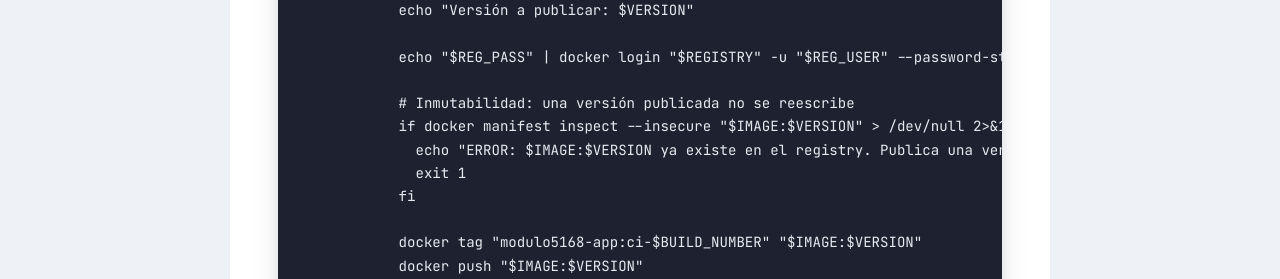
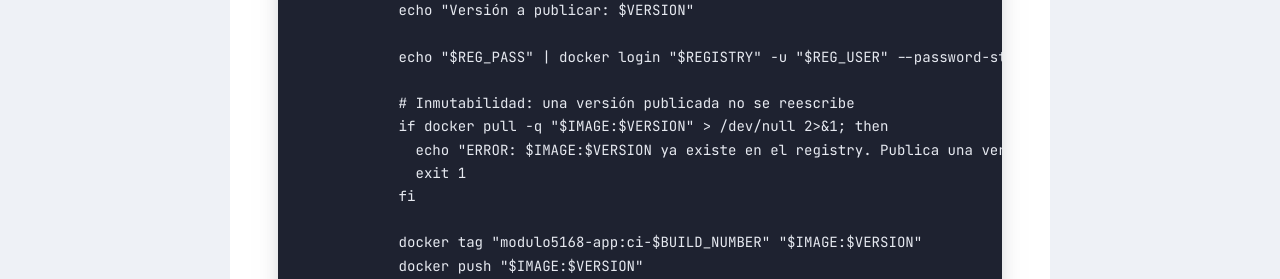
Before and after one commit to sergio79cs/modulo5168, a Jekyll site: the page built from ut01/sesion8.md, in a window 1280 px wide and 1400 px high, scrolled down 7460 px. Shown: the part 1118-1397 px from the top of the window. Built offline with Jekyll 4.4.1, drawn with Linux system fonts in a browser that asks for light colours; our own code applies the rules of GitHub Pages for plain Markdown files; some of the changed text lies outside the part shown.

Commit message:
Change image existence check to use docker pullfix(sesion8): comprobar la inmutabilidad con docker pull en el Jenkinsfile
Updated the method to check for existing Docker images from using 'docker manifest inspect' to 'docker pull' for better compatibility with Jenkins container environment.

```diff
--- a/ut01/sesion8.md
+++ b/ut01/sesion8.md
@@ -243,7 +243,7 @@ pipeline {
             echo "$REG_PASS" | docker login "$REGISTRY" -u "$REG_USER" --password-stdin
 
             # Inmutabilidad: una versión publicada no se reescribe
-            if docker manifest inspect --insecure "$IMAGE:$VERSION" > /dev/null 2>&1; then
+            if docker pull -q "$IMAGE:$VERSION" > /dev/null 2>&1; then
               echo "ERROR: $IMAGE:$VERSION ya existe en el registry. Publica una versión nueva."
               exit 1
             fi
@@ -290,6 +290,7 @@ pipeline {
 
 - `localhost:3000` **en la imagen y** `gitea:3000` **en el checkout.** Con el socket de Docker montado, el `docker push` lo ejecuta el daemon del host, que ve Gitea en `localhost`. El checkout de Git sale del contenedor de Jenkins, que ve Gitea por su nombre en la red Docker. Con Docker-in-Docker habría que ajustarlo.
 - **Docker y HTTP.** Docker acepta registries sin TLS en `localhost`, así que no hace falta tocar `insecure-registries`.
+- **Comprobar con `docker pull`, no con `docker manifest inspect`.** El cliente Docker que ejecuta `docker manifest inspect` está dentro del contenedor de Jenkins, donde `localhost:3000` no es Gitea: nunca encontraría la versión y dejaría sobrescribirla. `docker pull` lo resuelve el daemon del host, igual que el `push`.
 - **Login fallido.** Casi siempre es un `ROOT_URL` de Gitea que no coincide con `http://localhost:3000/`.
 - **Adelanto para Kubernetes.** Con kind o minikube, `localhost` dentro del clúster no es el de tu ordenador: habrá que cargar la imagen en el clúster o apuntar a la IP del host.
 
```
